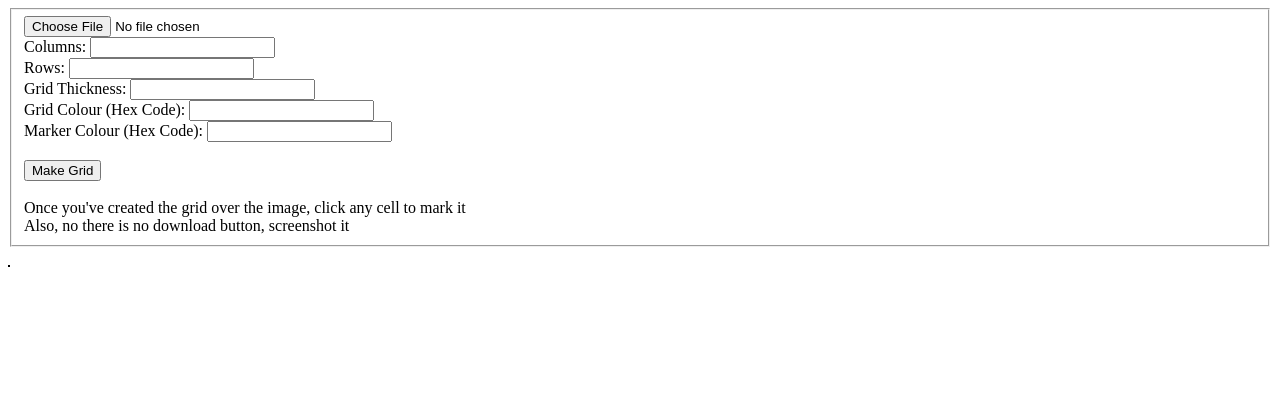
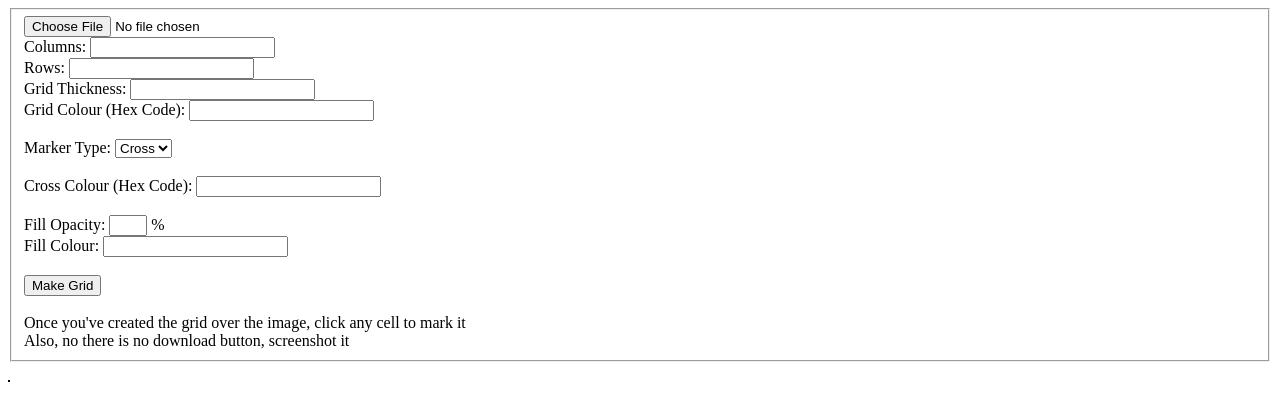
Before and after one commit to cjhGeo/Grid-maker, a plain HTML site: page index.html in a window 1280 px wide. Drawn offline with Linux system fonts and the light colour scheme.

Commit message:
Update index.html
Added fill function

```diff
--- a/index.html
+++ b/index.html
@@ -1,52 +1,79 @@
 <!DOCTYPE html>
 <html lang="en">
 	<head>
-    <meta charset="UTF-8">
-    <meta http-equiv="X-UA-Compatible" content="IE=edge">
-    <meta name="viewport" content="width=device-width, initial-scale=1.0">
+		<meta charset="UTF-8" />
+		<meta http-equiv="X-UA-Compatible" content="IE=edge" />
+		<meta name="viewport" content="width=device-width, initial-scale=1.0" />
 		<title>Document</title>
-    <link rel="stylesheet" href="style.css">
+		<link rel="stylesheet" href="style.css" />
 		<script src="https://kit.fontawesome.com/9507e9e909.js" crossorigin="anonymous"></script>
 	</head>
 	<body>
 		<fieldset>
-        <input type="file" name="Image"  accept="image/png, image/jpeg" id="imgInp" onchange="loadFile(event)">
+			<input type="file" name="Image" accept="image/png, image/jpeg" id="imgInp" onchange="loadFile(event)" />
 			<div>
 				<label for="">Columns:</label>
-            <input type="number" name="Columns" id="col">
+				<input type="number" name="Columns" id="col" />
 			</div>
 			<div>
 				<label for="">Rows:</label>
-            <input type="number" name="Rows" id="row">
+				<input type="number" name="Rows" id="row" />
 			</div>
 			<div>
 				<label for="">Grid Thickness:</label>
-            <input type="number" name="width" id="gridWidth">
+				<input type="number" name="width" id="gridWidth" />
 			</div>
 			<div>
 				<label for="">Grid Colour (Hex Code):</label>
-            <input type="text" name="Colour" id="colour" oninput="checkHex(this.id)">
+				<input type="text" name="Colour" id="colour" oninput="checkHex(this.id)" />
 			</div>
-        <div>
-            <label for="">Marker Colour (Hex Code):</label>
-            <input type="text" name="markerColour" id="markerColour" oninput="checkHex(this.id)">
+
+			<br />
+
+			<label for="Marker">Marker Type:</label>
+			<select name="markerType" id="markerType">
+				<option value="cross">Cross</option>
+				<option value="fill">Fill</option>
+			</select>
+
+			<br />
+			<br />
+
+			<div id="crossMarkerDiv">
+				<label for="">Cross Colour (Hex Code):</label>
+				<input type="text" name="markerColour" id="markerColour" oninput="checkHex(this.id)" />
+
+				<div id="errorDiv" style="color: #ff0000"></div>
 			</div>
-        <div id="errorDiv" style="color: #ff0000;"></div>
-        <br>
 
-        <input type="button" name="Grid" id="loadGridBtn" value="Make Grid" onclick="loadGrid()">
+			<br />
 
-        <br>
-        <br>
+			<div id="fillMarkerDiv">
+				<label for="opacity">Fill Opacity:</label>
+				<input style="width: 30px" type="number" name="fillOpacityInput" id="fillOpacityInput" />
+				<span>%</span>
+
+				<br />
+
+				<label for="fillColour">Fill Colour: </label>
+				<input type="text" name="fillColour" id="fillColour" oninput="checkHex(this.id)" />
+			</div>
+
+			<br />
+
+			<input type="button" name="Grid" id="loadGridBtn" value="Make Grid" onclick="loadGrid()" />
+
+			<br />
+			<br />
 
 			<div>Once you've created the grid over the image, click any cell to mark it</div>
 			<div>Also, no there is no download button, screenshot it</div>
 		</fieldset>
 
-    <br>
+		<br />
 
 		<div>
-        <img src="" alt="">
+			<img src="" alt="" />
 
 			<div id="grid">
 				<div class="gridCell" id="gridCell1" onclick="markSpot(this.id)"></div>
```
Lines whose indentation alone changed are shown as unchanged.
